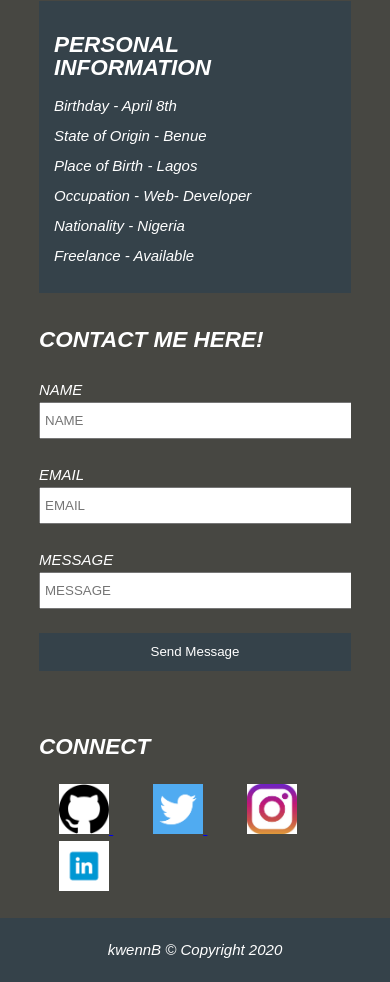
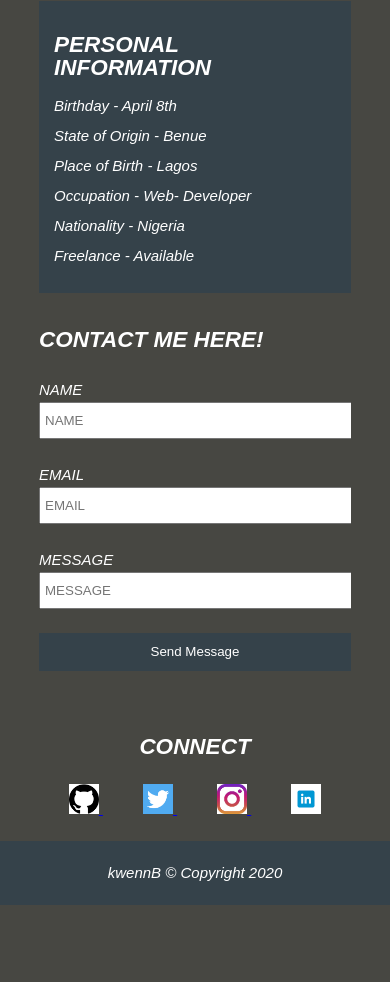
Before and after one commit to kwennB/profile-page, a plain HTML site: page index.html in a window 390 px wide. Shown: the part 1421-2403 px from the top of the page. After the commit the page ends 2326 px from the top, so only its background shows below. Drawn offline with Linux system fonts and the light colour scheme.

Commit message:
icons css adjusted

```diff
--- a/style.css
+++ b/style.css
@@ -133,7 +133,7 @@ header a:hover {
 }
 
 #icon a img {
-    width: 50px;
+    width: 30px;
     height: auto;
 }
 
@@ -149,8 +149,8 @@ footer {
 
 
 
-@media(max-width: 768px) {
-    header #logo, header nav, header nav li {
+@media(max-width: 812px) {
+    header #logo, header nav, header nav li, #icon {
         float: none;
         text-align: center;
         width: 100%;
```
